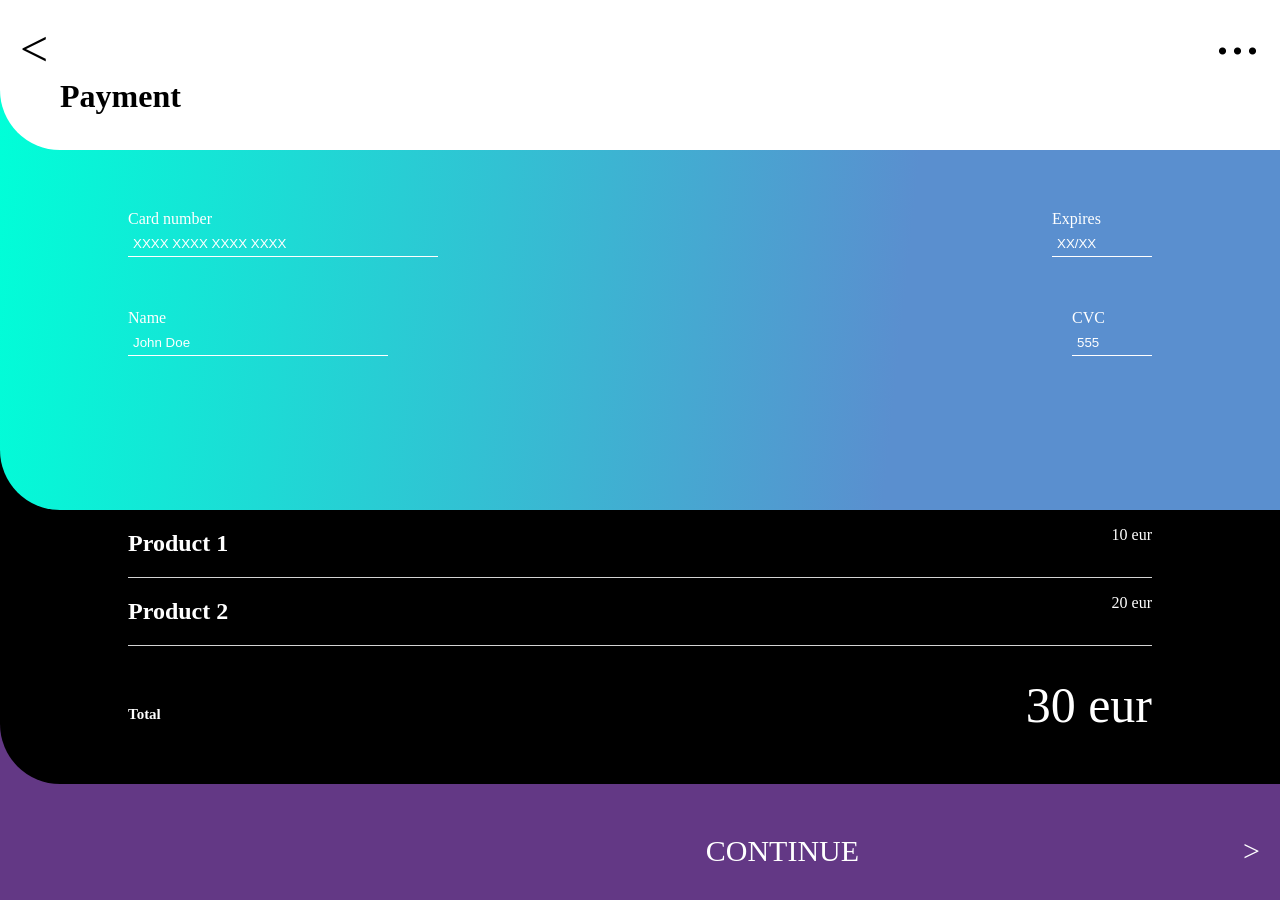
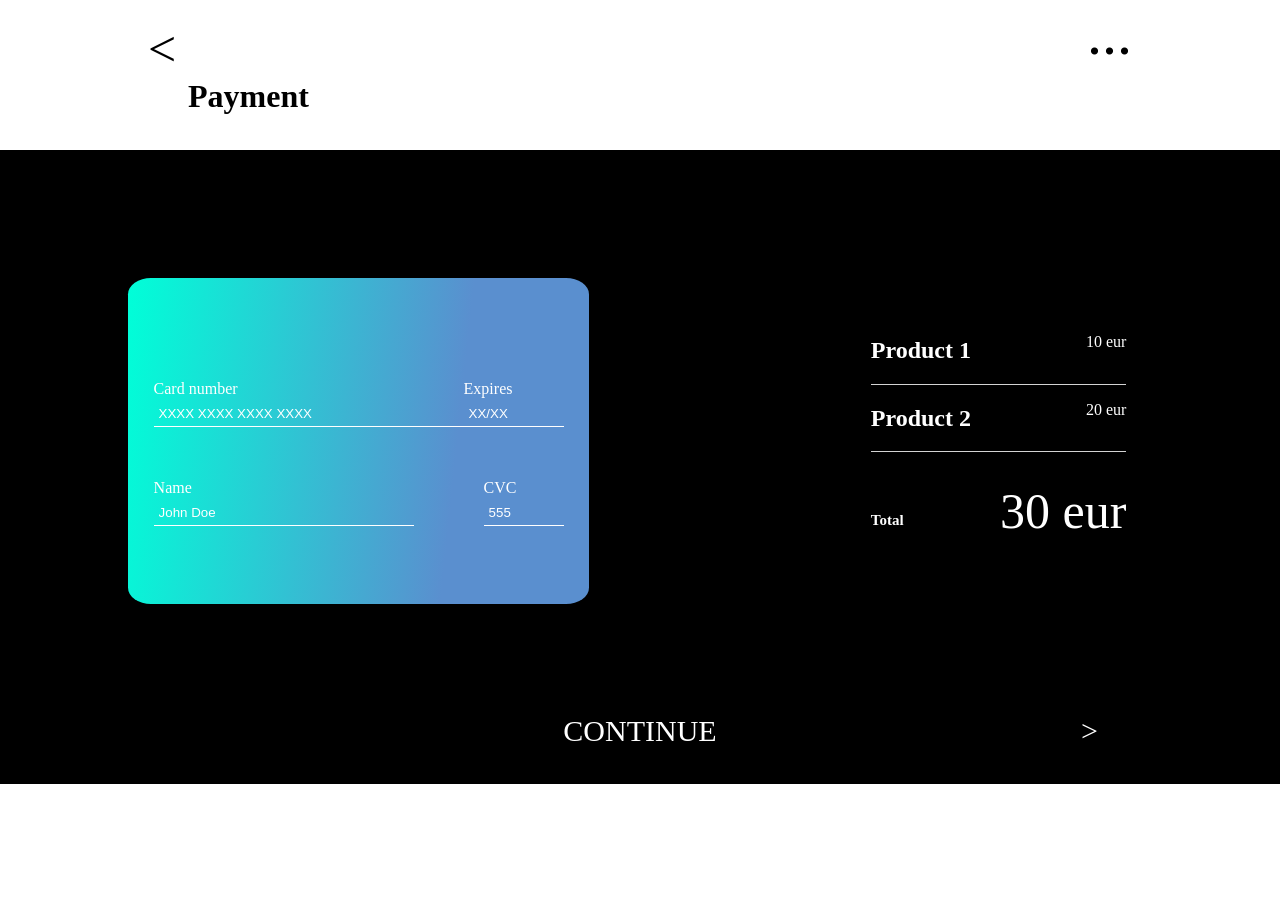
Before and after one commit to silverlass/1110, a plain HTML site: page index.html in a window 1280 px wide. After the commit the page ends 800 px from the top, so only its background shows below. Drawn offline with Linux system fonts and the light colour scheme.

Commit message:
desktop_responsive

```diff
--- a/index.html
+++ b/index.html
@@ -16,6 +16,7 @@
         <h1>Payment</h1>
     </header>
 
+    <div class="wrapper">
     <div class="andmed">
 
         <div class="andmed_data">
@@ -40,9 +41,11 @@
 
 
     </div>
+    </div>
 
 
     <footer>
+            <p class="hidden_p">></p>
             <p>CONTINUE</p>
             <p class=footer_parem> ></p>
     </footer>
--- a/style.css
+++ b/style.css
@@ -2,7 +2,7 @@ body{
 	margin:0;
 	padding: 0;
 	display: flex;
-	flex-direction: column;
+	flex-direction:column;
 	width: 100%;
 	min-height: 100vh;
 }
@@ -33,6 +33,11 @@ header h1{
 	margin-left:60px;
 	margin-top:60px;
 }
+.wrapper{
+	display:flex;
+	flex-direction:column;
+	background-color: black;
+}
 .andmed{
 	position:relative;
 	height:300px;
@@ -44,6 +49,8 @@ header h1{
 	padding-right:10%;
 	border-radius:0 0 0 60px;
 	z-index:2;
+	display:flex;
+	flex-direction: column;
 
 }
 
@@ -154,17 +161,55 @@ footer{
 	z-index:0;
 	color:white;
 	display:flex;
-	justify-content:flex-end
+	justify-content:space-around;
 }
 footer p{
-	float:left;
-	margin-left:30%;
 
-	align-self:baseline;
 	font-size:30px;
+}
+footer .hidden_p{
+	visibility:hidden;
+}
+
+@media only screen and (min-width:992px){
+
+.wrapper{
+	display:flex;
+	flex-direction:row;
+	justify-content:space-around;
+
+
 
 }
-footer .footer_parem{
-	float:right;
-	margin-right:20px;
+header, .andmed, .produktid{
+	border-radius:0;
+	margin:0;
+	padding:0;
 }
+header{
+	margin-left:10%;
+	margin-right:10%;
+}
+.andmed, .produktid{
+	flex:1;
+	margin:0;
+	padding:0;
+	margin:10%;
+	margin-bottom:0;
+	border-radius:5%;
+	padding:2%;
+	padding-bottom:0;
+	justify-content:center;
+
+
+
+}
+.produktid{
+	flex-grow:none;
+}
+footer{
+	background:black;
+
+
+}
+}
```
